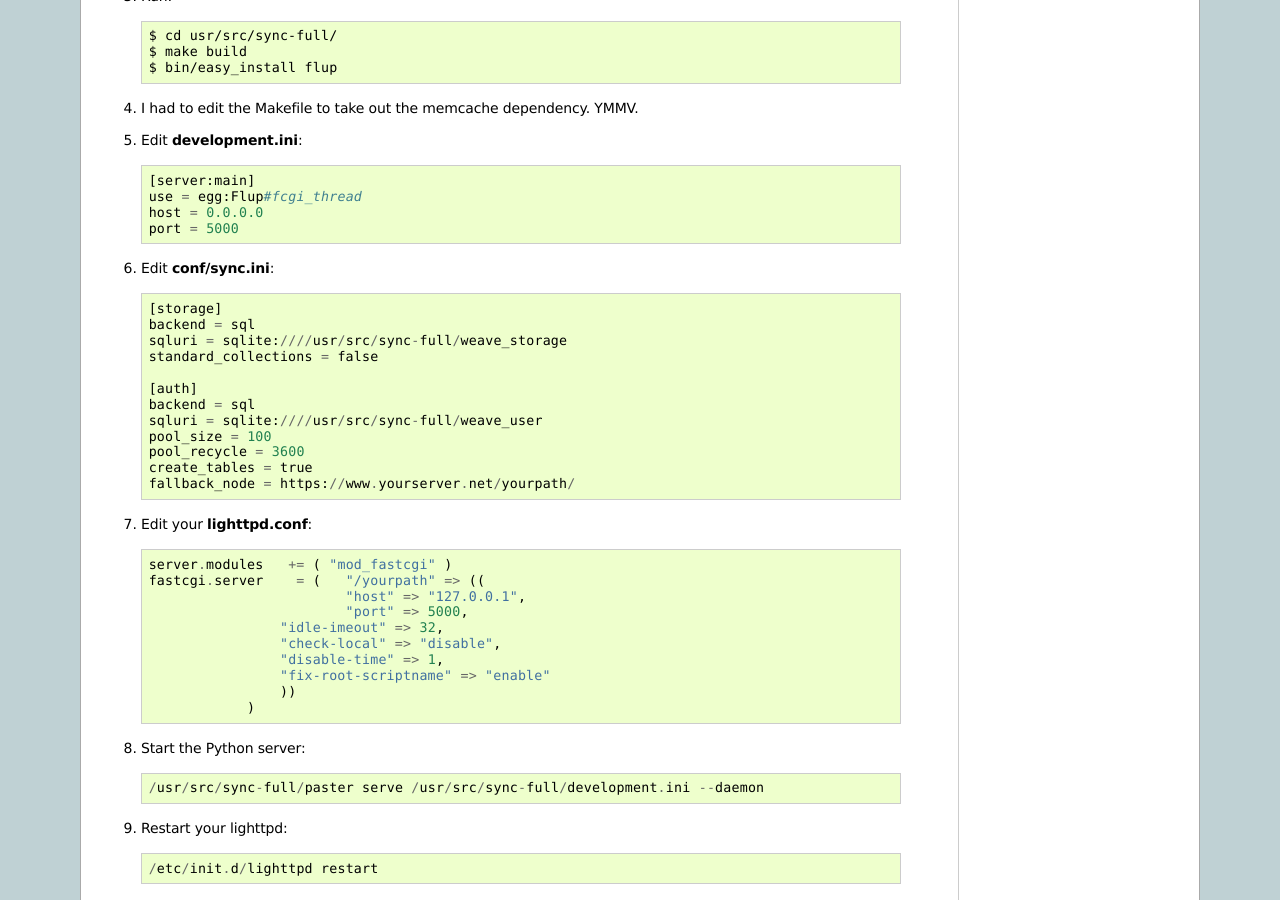
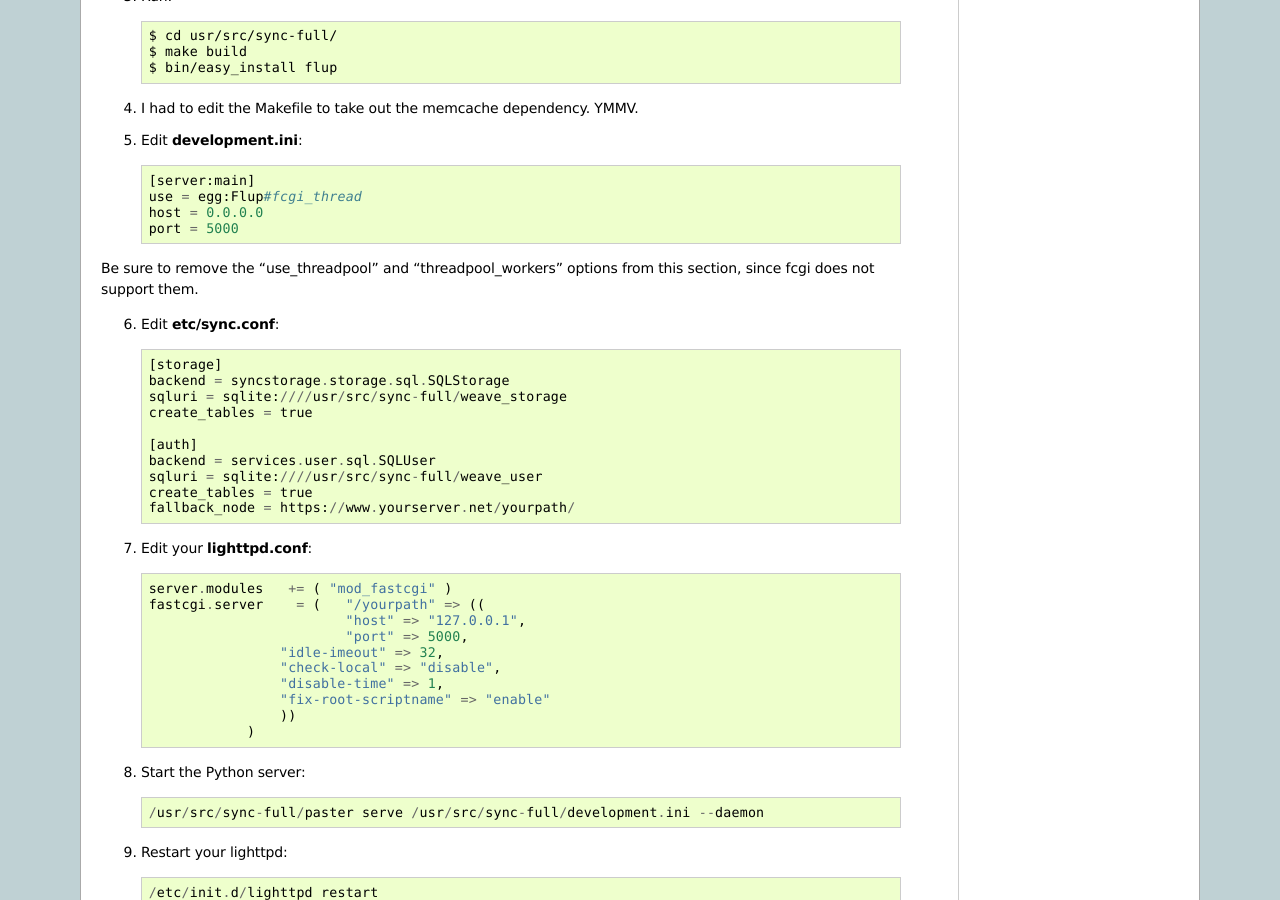
Before and after one commit to mozilla-services/docs, a Sphinx documentation site: the page built from source/howtos/run-sync.rst, in a window 1280 px wide and 900 px high, scrolled down 2544 px. Built offline with Sphinx 7.4.7, drawn with Linux system fonts in a browser that asks for light colours.

Commit message:
Bring lighttpd+flup+fcgi docs up to date for latest code changes.

```diff
--- a/source/howtos/run-sync.rst
+++ b/source/howtos/run-sync.rst
@@ -178,18 +178,19 @@ Tested under Gentoo.
     host = 0.0.0.0
     port = 5000
 
-6. Edit **conf/sync.ini**::
+Be sure to remove the "use_threadpool" and "threadpool_workers" options
+from this section, since fcgi does not support them.
+
+6. Edit **etc/sync.conf**::
 
     [storage]
-    backend = sql
+    backend = syncstorage.storage.sql.SQLStorage
     sqluri = sqlite:////usr/src/sync-full/weave_storage
-    standard_collections = false
+    create_tables = true
 
     [auth]
-    backend = sql
+    backend = services.user.sql.SQLUser
     sqluri = sqlite:////usr/src/sync-full/weave_user
-    pool_size = 100
-    pool_recycle = 3600
     create_tables = true
     fallback_node = https://www.yourserver.net/yourpath/
 
```
